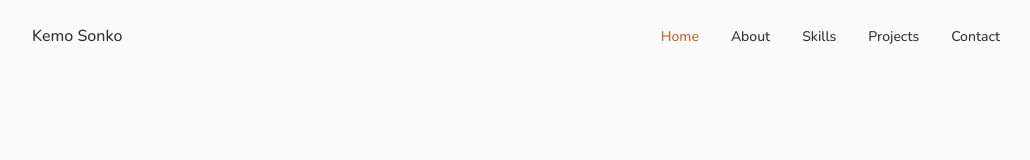
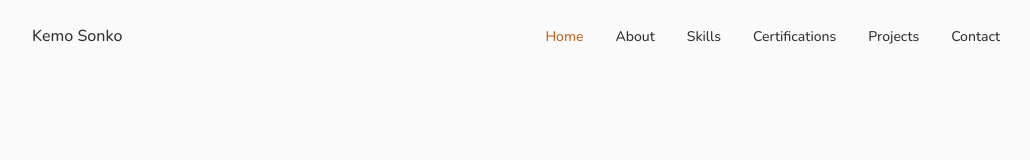
Before and after one commit to KemoLD/new-portfolio-website, a React (Create React App) app: page / in a window 1280 px wide. Shown: the top 160 px of the page, without its empty margins (124-1154 px from the left). Built offline with nearby package versions, Linux system fonts and the light colour scheme.

Commit message:
updated header and added correct link

```diff
--- a/src/components/header/Header.jsx
+++ b/src/components/header/Header.jsx
@@ -4,10 +4,11 @@ import {
   HiOutlineHome,
   HiOutlineUser,
   HiOutlineBadgeCheck,
-  HiOutlinePhotograph,
+  HiOutlinePuzzle,
   HiOutlineMail,
   HiX,
   HiOutlineMenu,
+  HiOutlineClipboardCheck,
 } from "react-icons/hi";
 
 const Header = () => {
@@ -71,12 +72,26 @@ const Header = () => {
                 href="#portfolio"
                 onClick={() => setActiveNav("#portfolio")}
                 className={
+                  activeNav === "#certifications"
+                    ? "nav__link active-link"
+                    : "nav__link"
+                }
+              >
+                <HiOutlineClipboardCheck className="nav__icon" />
+                Certifications
+              </a>
+            </li>
+            <li className="nav__item">
+              <a
+                href="#portfolio"
+                onClick={() => setActiveNav("#portfolio")}
+                className={
                   activeNav === "#portfolio"
                     ? "nav__link active-link"
                     : "nav__link"
                 }
               >
-                <HiOutlinePhotograph className="nav__icon" />
+                <HiOutlinePuzzle className="nav__icon" />
                 Projects
               </a>
             </li>
--- a/src/components/home/Social.jsx
+++ b/src/components/home/Social.jsx
@@ -6,7 +6,7 @@ const Social = () => {
   return (
     <div className="home__social">
       <a
-        href="https://github.com/KemoLD#:~:text=Check%20out%20my-,roster%20entry,-."
+        href="https://athletics.sfu.ca/sports/mens-basketball/roster/kemo-sonko/6134"
         className="home__social-icon"
         target="_blank"
         rel="noreferrer"
```
